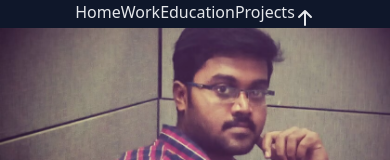
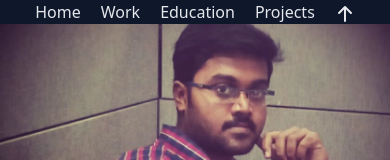
Before and after one commit to MurugeshAravind/Resume, a React (Create React App) app: page / in a window 390 px wide. Shown: the top 160 px of the page. Built offline with nearby package versions, Linux system fonts and the light colour scheme.

Commit message:
changes made in the navigation

```diff
--- a/src/Navigation/Navigation.component.jsx
+++ b/src/Navigation/Navigation.component.jsx
@@ -16,7 +16,7 @@ const Navigation = () => {
   };
   return (
     <nav className="dark:bg-slate-900 bg-white fixed z-10 w-full">
-      <ul className="flex hover:cursor-pointer justify-center dark:text-gray-200">
+      <ul className="flex hover:cursor-pointer space-x-5 justify-center dark:text-gray-200">
         <li
           className="lg:md:text-2xl hover:animate-pulse hover:underline"
           onClick={(e) => handleClick(e, "Home")}
@@ -47,7 +47,7 @@ const Navigation = () => {
         >
           <svg
             xmlns="http://www.w3.org/2000/svg"
-            className="h-5 w-5 mt-2"
+            className="h-5 w-5 lg:md:mt-2 mt-1"
             viewBox="0 0 20 20"
             fill="currentColor"
           >
```
